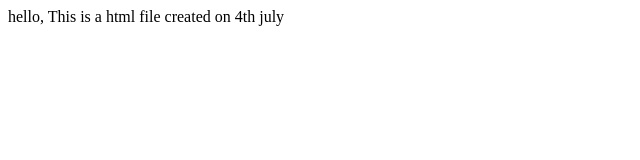
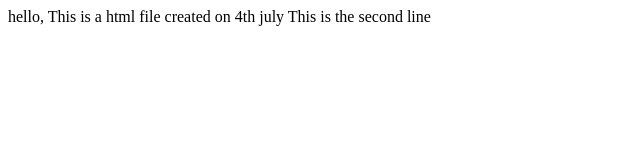
Before and after one commit to santoshdhanasure/first.demo, a plain HTML site: page WebContent/index.html in a window 1280 px wide. Shown: the whole page, without its empty margins (0-640 px from the left). Drawn offline with Linux system fonts and the light colour scheme.

Commit message:
Changes to upload to master

```diff
--- a/WebContent/index.html
+++ b/WebContent/index.html
@@ -6,5 +6,7 @@
 </head>
 <body>
 hello, This is a html file created on 4th july
+
+This is the second line
 </body>
 </html>
```
